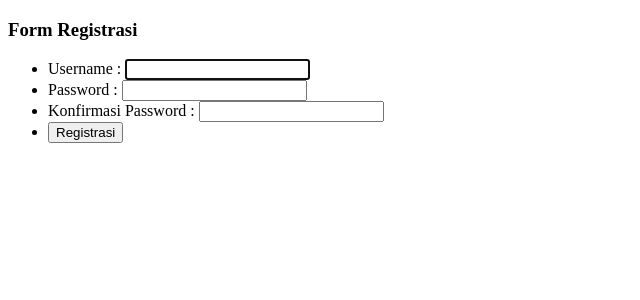
After one commit to Rifqi025/pw2020_193040149, a PHP site: page /registrasi.php in a window 1280 px wide. The commit adds this page. Shown: the top 300 px of the page, without its empty margins (0-640 px from the left). Run offline with PHP 8.4, Linux system fonts and the light colour scheme.

Commit message:
menambahkan fitur registrasi

```diff
--- a/kuliah/pertemuan12/function.php
+++ b/kuliah/pertemuan12/function.php
@@ -95,16 +95,78 @@ function login($data)
   $username = htmlspecialchars($data['username']);
   $password = htmlspecialchars($data['password']);
 
-  if (query("SELECT * FROM user WHERE username = '$username' && password = '$password'")) {
+  // cek dulu username
+
+  if ($user = query("SELECT * FROM user WHERE username = '$username'")) {
+    // cek passwordnya
+    if (password_verify($password, $user['password'])) {
     // set session
     $_SESSION['login'] = true;
 
     header("Location: index.php");
     exit;
-  } else {
+    }
+  }
     return [
       'error' => true,
       'pesan' => 'Username / Password Salah!'
     ];
+}
+
+
+function registrasi($data)
+{
+  $conn = koneksi();
+
+  $username = htmlspecialchars(strtolower($data['username']));
+  $password1 = mysqli_real_escape_string($conn, $data['password1']);
+  $password2 = mysqli_real_escape_string($conn, $data['password2']);
+
+  // jika username / password kosong
+  if (empty($username) || empty($password1) || empty($password2)) {
+    echo "<script>
+            alert('username / password tidak boleh kosong!');
+            document.location.href = 'registrasi.php';
+            </script>";
+    return false;
   }
+
+  // jika username sudah ada
+  if (query("SELECT * FROM user WHERE username = '$username'")) {
+    echo "<script>
+            alert('username sudah terdaftar!');
+            document.location.href = 'registrasi.php';
+            </script>";
+    return false;
+  }
+
+  // jika konfirmasi password tidak sesuai
+  if ($password1 !== $password2) {
+    echo "<script>
+          alert('konfirmasi password tidak sesuai!');
+          document.location.href = 'registrasi.php';
+          </script>";
+    return false;
+  }
+
+  // jika password < 5 digit
+  if (strlen($password1) < 5) {
+    echo "<script>
+          alert('password terlalu pendek!');
+          document.location.href = 'registrasi.php';
+          </script>";
+    return false;
+  }
+
+  // jika username & password sudah sesuai
+  // Enkripsi password
+  $password_baru = password_hash($password1, PASSWORD_DEFAULT);
+  // insert ke table user
+  $query = "INSERT INTO user
+            VALUES
+            (null, '$username', '$password_baru')
+            ";
+  mysqli_query($conn, $query) or die(mysqli_error($conn));
+  return mysqli_affected_rows($conn);
+
 }
--- a/kuliah/pertemuan12/login.php
+++ b/kuliah/pertemuan12/login.php
@@ -45,6 +45,9 @@ if(isset($_POST['login'])) {
             <li>
                 <button type="submit" name="login">Login</button>
             </li>
+            <li>
+                <a href="registrasi.php">Tambah User Baru</a>
+            </li>
         </ul>
     </form>
 
--- /dev/null
+++ b/kuliah/pertemuan12/registrasi.php
@@ -0,0 +1,51 @@
+<?php
+require 'function.php';
+
+if (isset($_POST['registrasi'])) {
+   if (registrasi($_POST) > 0) {
+    echo "<script>
+            alert('user baru berhasil ditambahkan. silahkan login!');
+            document.location.href = 'login.php';
+        </script>";
+   } else {
+       echo 'user gagal ditambahkan!';
+   }
+}
+?>
+<!DOCTYPE html>
+<html lang="en">
+<head>
+    <meta charset="UTF-8">
+    <meta name="viewport" content="width=device-width, initial-scale=1.0">
+    <title>Registrasi</title>
+</head>
+<body>
+    <h3>Form Registrasi</h3>
+
+    <form action="" method="POST">
+        <ul>
+            <li>
+                <label>
+                    Username :
+                    <input type="text" name="username" autofocus autocomplete="off" required>
+                </label>
+            </li>
+            <li>
+                <label>
+                    Password :
+                    <input type="password" name="password1" required>
+                </label>
+            </li>
+            <li>
+                <label>
+                    Konfirmasi Password :
+                    <input type="password" name="password2" required>
+                </label>
+            </li>
+            <li>
+                <button type="submit" name="registrasi">Registrasi</button>
+            </li>
+        </ul>
+    </form>
+</body>
+</html>
```
Also changed, not shown: kuliah/pertemuan12/pw_193040149.sql (added, +111 -0 lines).
